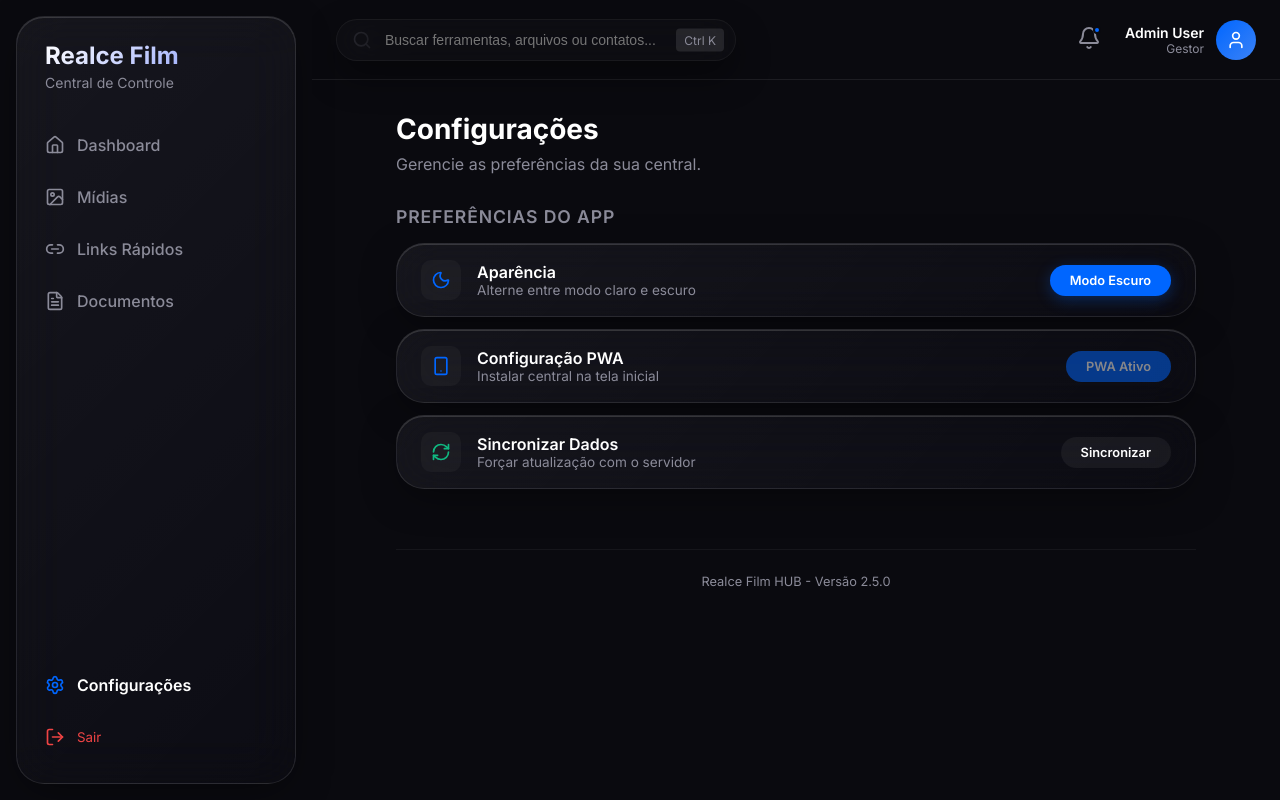
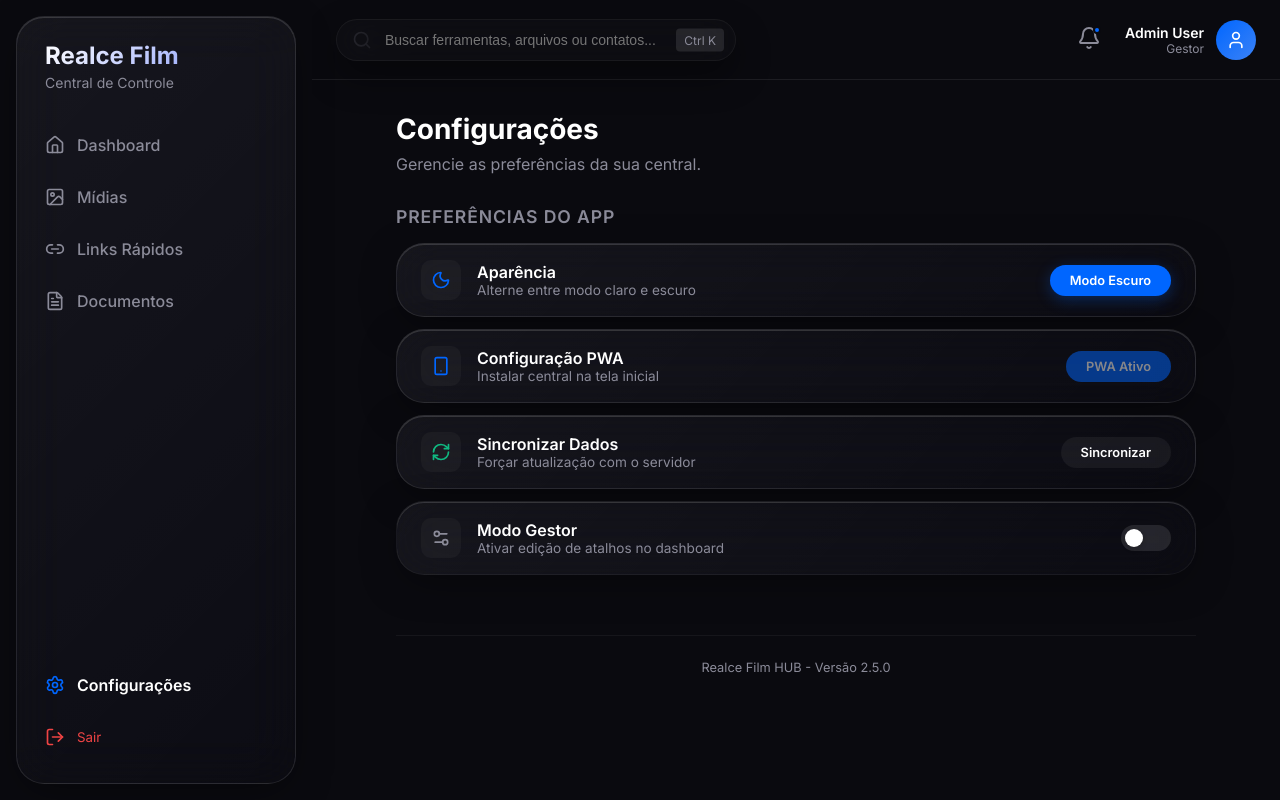
Before and after one commit to Renatounivesp/controlc, a React (Vite) app in the folder Desktop/ecorealce/: page /settings in a window 1280 px wide. Built offline with nearby package versions, Linux system fonts and the light colour scheme; no server answers.

Commit message:
fix: restore manager mode and fix settings build

```diff
--- a/Desktop/ecorealce/src/pages/Settings.tsx
+++ b/Desktop/ecorealce/src/pages/Settings.tsx
@@ -168,6 +168,54 @@ export default function Settings() {
               </div>
             </GlassCard>
 
+            {/* Manager Mode */}
+            <GlassCard style={{ padding: '16px 24px', border: isEditMode ? '1px solid var(--primary)' : '1px solid rgba(255,255,255,0.05)' }}>
+              <div style={{ display: 'flex', alignItems: 'center', justifyContent: 'space-between' }}>
+                <div style={{ display: 'flex', alignItems: 'center', gap: '16px' }}>
+                  <div style={{
+                    width: '40px',
+                    height: '40px',
+                    borderRadius: '10px',
+                    background: 'rgba(255,255,255,0.03)',
+                    display: 'flex',
+                    alignItems: 'center',
+                    justifyContent: 'center',
+                    color: isEditMode ? 'var(--primary)' : 'var(--text-muted)'
+                  }}>
+                    <Settings2 size={20} />
+                  </div>
+                  <div>
+                    <h3 style={{ fontSize: '1rem', fontWeight: 600, color: 'white' }}>Modo Gestor</h3>
+                    <p style={{ fontSize: '0.85rem', color: 'var(--text-muted)' }}>Ativar edição de atalhos no dashboard</p>
+                  </div>
+                </div>
+                <div
+                  onClick={() => setIsEditMode(!isEditMode)}
+                  style={{
+                    width: '50px',
+                    height: '26px',
+                    background: isEditMode ? 'var(--primary)' : 'rgba(255,255,255,0.1)',
+                    borderRadius: '20px',
+                    position: 'relative',
+                    cursor: 'pointer',
+                    transition: 'all 0.3s'
+                  }}
+                >
+                  <div style={{
+                    width: '18px',
+                    height: '18px',
+                    background: 'white',
+                    borderRadius: '50%',
+                    position: 'absolute',
+                    top: '4px',
+                    left: isEditMode ? '28px' : '4px',
+                    transition: 'all 0.3s',
+                    boxShadow: '0 2px 5px rgba(0,0,0,0.2)'
+                  }} />
+                </div>
+              </div>
+            </GlassCard>
+
           </div>
         </div>
       </div>
```
